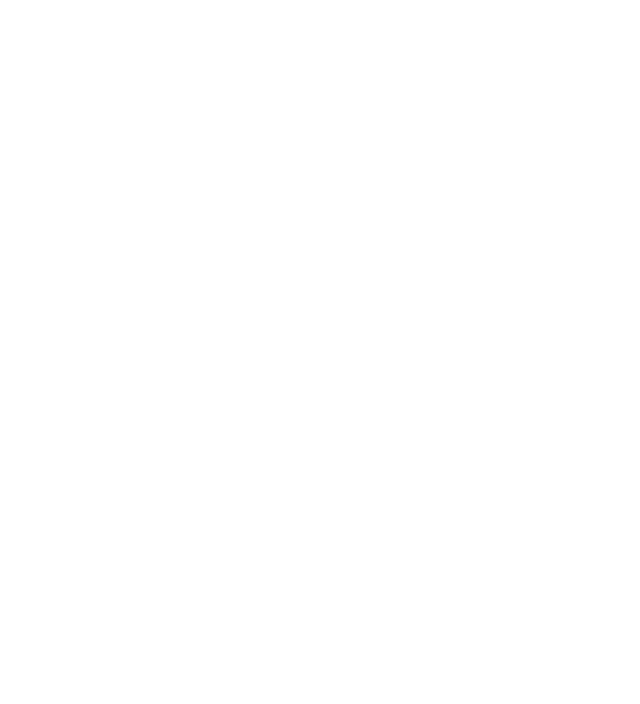
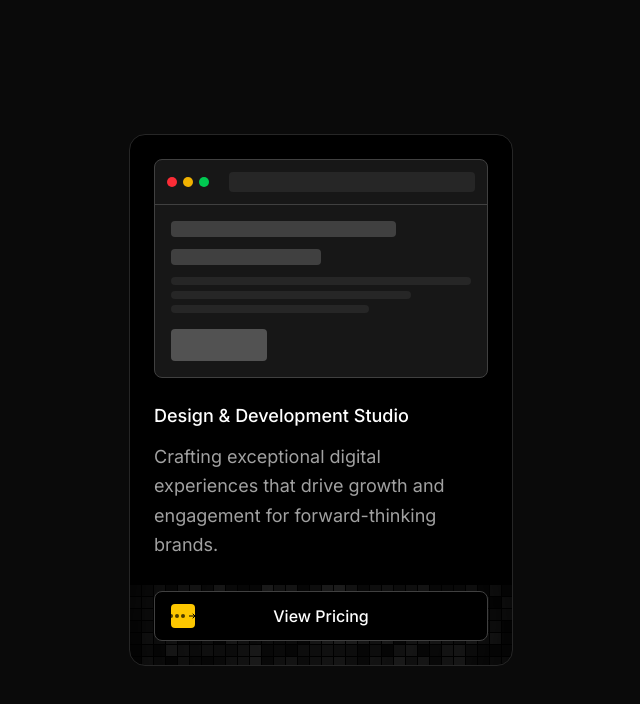
Before and after one commit to manuarora700/youtube-brainrot, a Next.js app: page / in a window 1280 px wide. Shown: the top 704 px of the page, without its empty margins (319-959 px from the left). Built offline with nearby package versions, Linux system fonts and the light colour scheme.

Commit message:
design direction

```diff
--- a/src/app/page.tsx
+++ b/src/app/page.tsx
@@ -1,7 +1,9 @@
-import Image from "next/image";
+import { PricingCard } from '@/components/pricing-card';
 
 export default function Home() {
   return (
-    <div className="h-screen w-full flex items-center justify-center"></div>
+    <main className="min-h-screen w-full bg-neutral-950 px-6 py-16 text-white flex items-center justify-center">
+      <PricingCard />
+    </main>
   );
 }
--- /dev/null
+++ b/src/components/canvas-grid.tsx
@@ -0,0 +1,80 @@
+'use client';
+
+import { useEffect, useRef } from 'react';
+
+interface CanvasGridProps {
+  className?: string;
+}
+
+export function CanvasGrid({ className = '' }: CanvasGridProps) {
+  const canvasRef = useRef<HTMLCanvasElement>(null);
+
+  useEffect(() => {
+    const canvas = canvasRef.current;
+    if (!canvas) return;
+
+    const ctx = canvas.getContext('2d');
+    if (!ctx) return;
+
+    const resizeCanvas = () => {
+      const rect = canvas.getBoundingClientRect();
+      canvas.width = rect.width * window.devicePixelRatio;
+      canvas.height = rect.height * window.devicePixelRatio;
+      ctx.scale(window.devicePixelRatio, window.devicePixelRatio);
+      canvas.style.width = rect.width + 'px';
+      canvas.style.height = rect.height + 'px';
+    };
+
+    const drawGrid = () => {
+      ctx.clearRect(0, 0, canvas.width, canvas.height);
+
+      const squareSize = 12;
+      const rect = canvas.getBoundingClientRect();
+      const cols = Math.ceil(rect.width / squareSize);
+      const rows = Math.ceil(rect.height / squareSize);
+
+      for (let x = 0; x < cols; x++) {
+        for (let y = 0; y < rows; y++) {
+          const opacity = Math.random() * 0.1 + 0.02;
+          ctx.fillStyle = `rgba(255, 255, 255, ${opacity})`;
+          ctx.fillRect(x * squareSize, y * squareSize, squareSize - 1, squareSize - 1);
+        }
+      }
+
+      const gradient = ctx.createRadialGradient(
+        rect.width / 2, rect.height / 2, 0,
+        rect.width / 2, rect.height / 2, Math.max(rect.width, rect.height) * 0.6
+      );
+      gradient.addColorStop(0, 'rgba(0, 0, 0, 0)');
+      gradient.addColorStop(0.7, 'rgba(0, 0, 0, 0.3)');
+      gradient.addColorStop(1, 'rgba(0, 0, 0, 0.9)');
+
+      ctx.globalCompositeOperation = 'destination-out';
+      ctx.fillStyle = gradient;
+      ctx.fillRect(0, 0, rect.width, rect.height);
+      ctx.globalCompositeOperation = 'source-over';
+    };
+
+    resizeCanvas();
+    drawGrid();
+
+    const resizeObserver = new ResizeObserver(() => {
+      resizeCanvas();
+      drawGrid();
+    });
+
+    resizeObserver.observe(canvas);
+
+    return () => {
+      resizeObserver.disconnect();
+    };
+  }, []);
+
+  return (
+    <canvas
+      ref={canvasRef}
+      className={`pointer-events-none ${className}`}
+      style={{ imageRendering: 'pixelated' }}
+    />
+  );
+}
--- /dev/null
+++ b/src/components/pricing-card.tsx
@@ -0,0 +1,206 @@
+'use client';
+
+import { useState } from 'react';
+import { motion } from 'motion/react';
+import { CanvasGrid } from './canvas-grid';
+
+export function PricingCard() {
+  const [isHovered, setIsHovered] = useState(false);
+
+  return (
+    <div className="relative w-full max-w-sm mx-auto bg-black border border-neutral-800 rounded-2xl p-6 overflow-hidden group">
+      {/* Beam of light */}
+      <motion.div
+        className="absolute inset-0 pointer-events-none"
+        initial={{ opacity: 0 }}
+        animate={{ opacity: 1 }}
+        transition={{ delay: 0.5, duration: 1 }}
+      >
+        <motion.div
+          className="absolute top-0 left-0 w-full h-full"
+          style={{
+            background: 'linear-gradient(90deg, transparent 0%, rgba(255,255,255,0.03) 30%, rgba(255,255,255,0.06) 50%, rgba(255,255,255,0.03) 70%, transparent 100%)',
+          }}
+          initial={{ x: '-100%' }}
+          animate={{ x: '100%' }}
+          transition={{
+            duration: 3,
+            ease: 'easeInOut',
+            repeat: Infinity,
+            repeatDelay: 4,
+          }}
+        />
+      </motion.div>
+
+      {/* Canvas Grid at bottom */}
+      <div className="absolute bottom-0 left-0 right-0 h-20">
+        <CanvasGrid className="w-full h-full" />
+      </div>
+
+      {/* Browser Window Skeleton */}
+      <motion.div
+        className="bg-neutral-900 border border-neutral-700 rounded-lg mb-6 relative"
+        initial={{ scale: 0.8, opacity: 0 }}
+        animate={{ scale: 1, opacity: 1 }}
+        transition={{ duration: 0.6, ease: 'easeOut' }}
+      >
+        {/* Browser Header */}
+        <div className="flex items-center gap-2 p-3 border-b border-neutral-700">
+          <div className="flex gap-1.5">
+            <motion.div
+              className="w-2.5 h-2.5 bg-red-500 rounded-full"
+              initial={{ scale: 0 }}
+              animate={{ scale: 1 }}
+              transition={{ delay: 0.8, duration: 0.3 }}
+            />
+            <motion.div
+              className="w-2.5 h-2.5 bg-yellow-500 rounded-full"
+              initial={{ scale: 0 }}
+              animate={{ scale: 1 }}
+              transition={{ delay: 0.9, duration: 0.3 }}
+            />
+            <motion.div
+              className="w-2.5 h-2.5 bg-green-500 rounded-full"
+              initial={{ scale: 0 }}
+              animate={{ scale: 1 }}
+              transition={{ delay: 1.0, duration: 0.3 }}
+            />
+          </div>
+          <div className="flex-1 bg-neutral-800 h-5 rounded ml-3"></div>
+        </div>
+
+        {/* Hero Section Mockup */}
+        <div className="p-4 space-y-3">
+          {/* Hero Title */}
+          <motion.div
+            className="bg-neutral-700 h-4 w-3/4 rounded"
+            initial={{ width: 0 }}
+            animate={{ width: '75%' }}
+            transition={{ delay: 1.2, duration: 0.5 }}
+          />
+          <motion.div
+            className="bg-neutral-700 h-4 w-1/2 rounded"
+            initial={{ width: 0 }}
+            animate={{ width: '50%' }}
+            transition={{ delay: 1.4, duration: 0.5 }}
+          />
+
+          {/* Hero Subtitle */}
+          <div className="space-y-1.5 mt-3">
+            <motion.div
+              className="bg-neutral-800 h-2 w-full rounded"
+              initial={{ width: 0 }}
+              animate={{ width: '100%' }}
+              transition={{ delay: 1.6, duration: 0.3 }}
+            />
+            <motion.div
+              className="bg-neutral-800 h-2 w-4/5 rounded"
+              initial={{ width: 0 }}
+              animate={{ width: '80%' }}
+              transition={{ delay: 1.7, duration: 0.3 }}
+            />
+            <motion.div
+              className="bg-neutral-800 h-2 w-2/3 rounded"
+              initial={{ width: 0 }}
+              animate={{ width: '66%' }}
+              transition={{ delay: 1.8, duration: 0.3 }}
+            />
+          </div>
+
+          {/* CTA Button Mockup */}
+          <motion.div
+            className="bg-neutral-600 h-8 w-24 rounded mt-4"
+            initial={{ scale: 0 }}
+            animate={{ scale: 1 }}
+            transition={{ delay: 1.9, duration: 0.3 }}
+          />
+        </div>
+      </motion.div>
+
+      {/* Title and Description */}
+      <div className="relative z-10 mb-8">
+        <motion.h3
+          className="text-lg font-medium text-white mb-3"
+          initial={{ y: 20, opacity: 0 }}
+          animate={{ y: 0, opacity: 1 }}
+          transition={{ delay: 0.3, duration: 0.5 }}
+        >
+          Design & Development Studio
+        </motion.h3>
+        <motion.p
+          className="text-lg text-neutral-400 leading-relaxed"
+          initial={{ y: 20, opacity: 0 }}
+          animate={{ y: 0, opacity: 1 }}
+          transition={{ delay: 0.4, duration: 0.5 }}
+        >
+          Crafting exceptional digital experiences that drive growth and engagement for forward-thinking brands.
+        </motion.p>
+      </div>
+
+      {/* CTA Button */}
+      <motion.div
+        className="relative z-10"
+        initial={{ y: 20, opacity: 0 }}
+        animate={{ y: 0, opacity: 1 }}
+        transition={{ delay: 0.5, duration: 0.5 }}
+      >
+        <button
+          className="relative w-full bg-black border border-neutral-700 rounded-lg px-6 py-3 text-white font-medium transition-all duration-300 hover:border-neutral-600 overflow-hidden group/btn"
+          onMouseEnter={() => setIsHovered(true)}
+          onMouseLeave={() => setIsHovered(false)}
+        >
+          {/* Button background animation with clip-path */}
+          <motion.div
+            className="absolute inset-0 bg-neutral-800"
+            style={{
+              clipPath: isHovered ? 'inset(0 0 0 0)' : 'inset(0 100% 0 0)',
+            }}
+            transition={{ duration: 0.4, ease: 'easeInOut' }}
+          />
+
+          {/* Yellow arrow container */}
+          <motion.div
+            className="absolute left-4 top-1/2 -translate-y-1/2 w-6 h-6 bg-yellow-400 rounded flex items-center justify-center"
+            animate={{
+              x: isHovered ? 8 : 0,
+            }}
+            transition={{ duration: 0.3, ease: 'easeInOut' }}
+          >
+            {/* Dotted arrow */}
+            <div className="flex items-center gap-0.5">
+              <motion.div
+                className="w-1 h-1 bg-black rounded-full"
+                animate={{ opacity: isHovered ? 1 : 0.7 }}
+                transition={{ duration: 0.2 }}
+              />
+              <motion.div
+                className="w-1 h-1 bg-black rounded-full"
+                animate={{ opacity: isHovered ? 1 : 0.7 }}
+                transition={{ duration: 0.2, delay: 0.05 }}
+              />
+              <motion.div
+                className="w-1 h-1 bg-black rounded-full"
+                animate={{ opacity: isHovered ? 1 : 0.7 }}
+                transition={{ duration: 0.2, delay: 0.1 }}
+              />
+              <svg className="w-2 h-2 ml-0.5" viewBox="0 0 8 8" fill="none">
+                <path d="M0 4L6 4M4 2L6 4L4 6" stroke="black" strokeWidth="1" strokeLinecap="round" strokeLinejoin="round"/>
+              </svg>
+            </div>
+          </motion.div>
+
+          {/* Button text */}
+          <motion.span
+            className="relative z-10 flex items-center justify-center"
+            animate={{
+              x: isHovered ? 4 : 0,
+            }}
+            transition={{ duration: 0.3, ease: 'easeInOut' }}
+          >
+            View Pricing
+          </motion.span>
+        </button>
+      </motion.div>
+    </div>
+  );
+}
```
